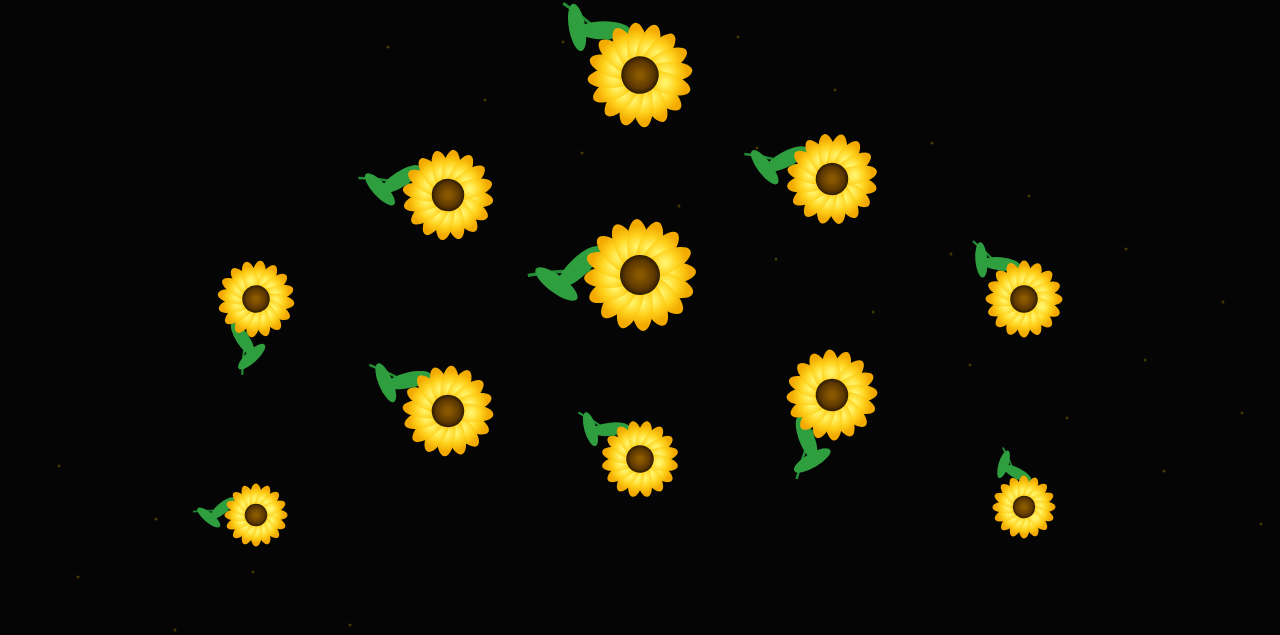
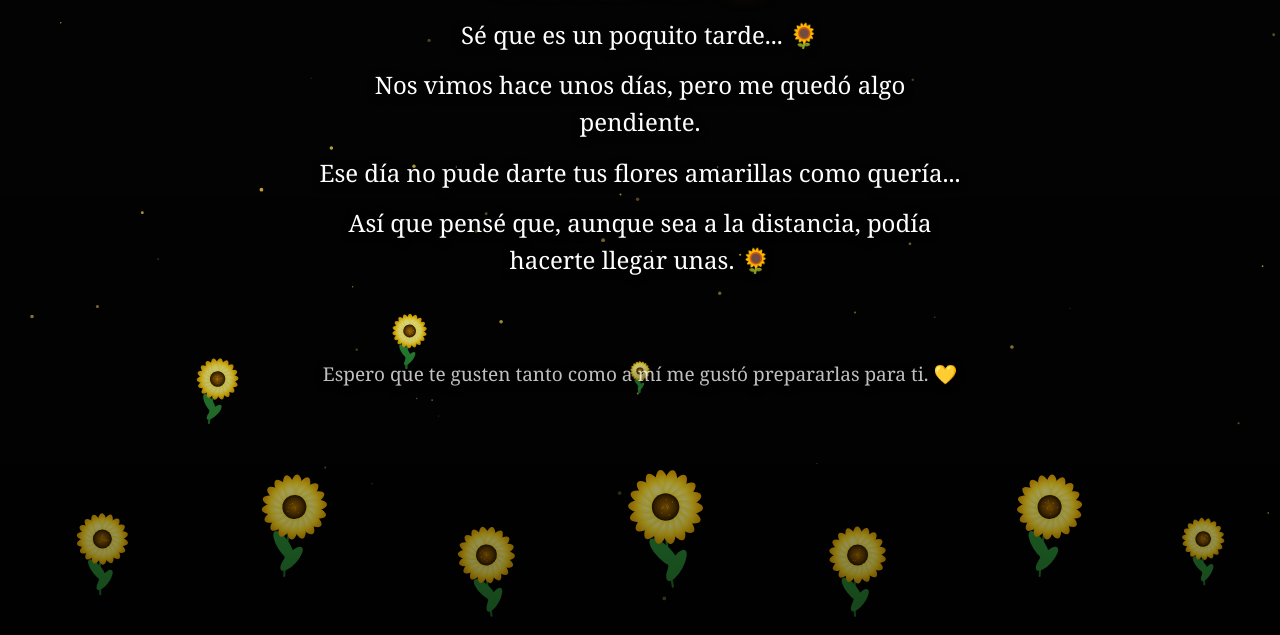
Before and after one commit to leonandre792-debug/yellow_flowers, a plain HTML site: page index.html in a window 1280 px wide. Shown: the part 165-800 px from the top of the page. Drawn offline with Linux system fonts and the light colour scheme.

Commit message:
Enhance visuals and animations in index.html
Updated title and styling for visual enhancements, adjusted animation timings, and modified flower drawing parameters.

```diff
--- a/index.html
+++ b/index.html
@@ -3,7 +3,8 @@
 <head>
 <meta charset="UTF-8">
 <meta name="viewport" content="width=device-width, initial-scale=1.0">
-<title>Para ti 💛</title>
+
+<title>Para ti 💛🌻</title>
 
 <style>
     * {
@@ -12,9 +13,9 @@
 
     body {
         margin: 0;
-        background: #050505;
+        background: #030303;
         overflow: hidden;
-        font-family: Georgia, serif;
+        font-family: Georgia, "Times New Roman", serif;
         color: white;
     }
 
@@ -25,30 +26,59 @@
         height: 100%;
     }
 
+    /* Oscurece ligeramente la parte inferior */
+    body::after {
+        content: "";
+        position: fixed;
+        inset: 0;
+        background: linear-gradient(
+            to top,
+            rgba(0,0,0,0.55),
+            transparent 55%
+        );
+        pointer-events: none;
+    }
+
     .mensaje {
         position: fixed;
         left: 50%;
-        bottom: 7%;
+        top: 10%;
         transform: translateX(-50%);
         width: 90%;
+        max-width: 650px;
         text-align: center;
+        z-index: 5;
         opacity: 0;
-        animation: aparecer 3s ease forwards;
-        animation-delay: 7s;
-        text-shadow: 0 0 15px #ffd700;
-        z-index: 2;
+        animation: aparecer 2.5s ease forwards;
     }
 
     .mensaje h1 {
         color: #ffd700;
-        font-size: clamp(28px, 8vw, 55px);
-        margin: 0 0 10px;
+        font-size: clamp(30px, 8vw, 58px);
+        margin: 0 0 22px;
+        text-shadow:
+            0 0 8px rgba(255,215,0,.8),
+            0 0 25px rgba(255,180,0,.5);
     }
 
     .mensaje p {
-        font-size: clamp(17px, 4vw, 24px);
-        margin: 0;
-        line-height: 1.5;
+        font-size: clamp(17px, 4.5vw, 24px);
+        line-height: 1.55;
+        margin: 13px 0;
+        text-shadow: 0 2px 8px black;
+    }
+
+    .final {
+        color: #ffd700;
+        font-weight: bold;
+        font-size: clamp(20px, 5vw, 28px) !important;
+        opacity: 0;
+        animation: aparecerFinal 2s ease forwards;
+        animation-delay: 8s;
+    }
+
+    .corazon {
+        color: #ffcc00;
     }
 
     @keyframes aparecer {
@@ -56,10 +86,29 @@
             opacity: 0;
             transform: translate(-50%, 20px);
         }
+
         to {
             opacity: 1;
             transform: translate(-50%, 0);
         }
+    }
+
+    @keyframes aparecerFinal {
+        from {
+            opacity: 0;
+            transform: translateY(15px);
+        }
+
+        to {
+            opacity: 1;
+            transform: translateY(0);
+        }
+    }
+
+    .firma {
+        margin-top: 25px !important;
+        font-size: clamp(15px, 3.5vw, 19px) !important;
+        color: rgba(255,255,255,.75);
     }
 </style>
 </head>
@@ -69,210 +118,487 @@
 <canvas id="flores"></canvas>
 
 <div class="mensaje">
+
     <h1>Para ti 💛</h1>
+
     <p>
-        Porque hay personas que hacen que todo florezca... 🌻<br>
-        y tú eres una de ellas.
+        Sé que es un poquito tarde... 🌻
     </p>
+
+    <p>
+        Nos vimos hace unos días,
+        pero me quedó algo pendiente.
+    </p>
+
+    <p>
+        Ese día no pude darte tus flores amarillas
+        como quería...
+    </p>
+
+    <p>
+        Así que pensé que, aunque sea a la distancia,
+        podía hacerte llegar unas. 🌻
+    </p>
+
+    <p class="final">
+        Estas flores son para ti. 💛🌻
+    </p>
+
+    <p class="firma">
+        Espero que te gusten tanto como a mí me gustó prepararlas para ti.
+        <span class="corazon">💛</span>
+    </p>
+
 </div>
 
 <script>
+
 const canvas = document.getElementById("flores");
 const ctx = canvas.getContext("2d");
 
-let W, H;
+let W;
+let H;
+
 let flores = [];
-let particulas = [];
+let estrellas = [];
 
 function resize() {
-    W = canvas.width = window.innerWidth * devicePixelRatio;
-    H = canvas.height = window.innerHeight * devicePixelRatio;
 
-    canvas.style.width = window.innerWidth + "px";
-    canvas.style.height = window.innerHeight + "px";
+    W = window.innerWidth;
+    H = window.innerHeight;
 
-    ctx.setTransform(devicePixelRatio, 0, 0, devicePixelRatio, 0, 0);
+    const ratio = window.devicePixelRatio || 1;
+
+    canvas.width = W * ratio;
+    canvas.height = H * ratio;
+
+    canvas.style.width = W + "px";
+    canvas.style.height = H + "px";
+
+    ctx.setTransform(ratio, 0, 0, ratio, 0, 0);
 }
 
 window.addEventListener("resize", resize);
+
 resize();
 
+
+/* ==========================================
+   ESTRELLAS / LUCES
+========================================== */
+
+function crearEstrellas() {
+
+    estrellas = [];
+
+    for (let i = 0; i < 55; i++) {
+
+        estrellas.push({
+            x: Math.random() * W,
+            y: Math.random() * H,
+            radio: Math.random() * 1.5 + 0.4,
+            brillo: Math.random(),
+            velocidad: Math.random() * 0.02 + 0.005
+        });
+    }
+}
+
+crearEstrellas();
+
+
+/* ==========================================
+   FLORES
+========================================== */
+
 function crearFlor(x, y, escala, retraso) {
+
     flores.push({
-        x,
-        y,
-        escala,
-        retraso,
+
+        x: x,
+        y: y,
+
+        escala: escala,
+
+        retraso: retraso,
+
         progreso: 0,
-        rotacion: Math.random() * Math.PI
+
+        rotacion: (Math.random() - 0.5) * 0.3,
+
+        balanceo: Math.random() * Math.PI * 2
     });
 }
 
-function dibujarFlor(flor) {
-    if (flor.progreso <= 0) return;
+
+/*
+   Las posiciones se adaptan al tamaño
+   de la pantalla.
+*/
+
+function prepararFlores() {
+
+    flores = [];
+
+    const posiciones = [
+
+        [8, 88, 0.38],
+        [23, 84, 0.48],
+        [38, 90, 0.42],
+        [52, 84, 0.55],
+        [67, 90, 0.42],
+        [82, 84, 0.48],
+        [94, 88, 0.38],
+
+        [17, 68, 0.50],
+        [32, 62, 0.62],
+        [50, 67, 0.70],
+        [68, 62, 0.62],
+        [83, 68, 0.50],
+
+        [50, 45, 0.78]
+
+    ];
+
+    posiciones.forEach((p, i) => {
+
+        crearFlor(
+
+            W * p[0] / 100,
+
+            H * p[1] / 100,
+
+            p[2],
+
+            1500 + i * 350
+        );
+
+    });
+}
+
+prepararFlores();
+
+
+/* ==========================================
+   DIBUJAR UNA FLOR
+========================================== */
+
+function dibujarFlor(flor, tiempo) {
+
+    if (flor.progreso <= 0) {
+        return;
+    }
+
+    const crecimiento = flor.progreso;
 
     const x = flor.x;
+
     const y = flor.y;
-    const s = flor.escala * flor.progreso;
+
+    const s = flor.escala * crecimiento;
+
+    const balanceo =
+        Math.sin(tiempo * 0.0015 + flor.balanceo) * 0.025;
+
 
     ctx.save();
+
     ctx.translate(x, y);
-    ctx.rotate(flor.rotacion);
 
-    // Tallo
-    ctx.strokeStyle = "#238b35";
-    ctx.lineWidth = 4 * flor.escala;
+    ctx.rotate(flor.rotacion + balanceo);
+
+
+    /* ------------------------------
+       TALLO
+    ------------------------------ */
+
+    ctx.strokeStyle = "#247a2e";
+
+    ctx.lineWidth = Math.max(2, 4 * flor.escala);
+
+    ctx.lineCap = "round";
+
     ctx.beginPath();
-    ctx.moveTo(0, 10 * s);
+
+    ctx.moveTo(0, 5 * s);
+
     ctx.quadraticCurveTo(
-        -15 * s,
+        -12 * s,
         70 * s,
         -8 * s,
-        140 * s
+        145 * s
     );
+
     ctx.stroke();
 
-    // Hoja izquierda
-    ctx.fillStyle = "#2e9e3f";
+
+    /* ------------------------------
+       HOJA IZQUIERDA
+    ------------------------------ */
+
+    ctx.fillStyle = "#2d9138";
+
     ctx.beginPath();
+
     ctx.ellipse(
         -15 * s,
-        75 * s,
-        12 * s,
+        82 * s,
+        13 * s,
         35 * s,
-        -0.7,
+        -0.65,
         0,
         Math.PI * 2
     );
+
     ctx.fill();
 
-    // Hoja derecha
+
+    /* ------------------------------
+       HOJA DERECHA
+    ------------------------------ */
+
     ctx.beginPath();
+
     ctx.ellipse(
-        5 * s,
-        105 * s,
-        11 * s,
+        4 * s,
+        108 * s,
+        12 * s,
         32 * s,
-        0.7,
+        0.65,
         0,
         Math.PI * 2
     );
+
     ctx.fill();
 
-    // Pétalos
-    const petalos = 16;
+
+    /* ------------------------------
+       PÉTALOS
+    ------------------------------ */
+
+    const petalos = 18;
 
     for (let i = 0; i < petalos; i++) {
-        const a = (Math.PI * 2 / petalos) * i;
+
+        const angulo =
+            (Math.PI * 2 / petalos) * i;
 
         ctx.save();
-        ctx.rotate(a);
 
-        const gradiente = ctx.createRadialGradient(
-            0, -35 * s, 2,
-            0, -35 * s, 28 * s
+        ctx.rotate(angulo);
+
+
+        const gradiente =
+            ctx.createRadialGradient(
+                0,
+                -34 * s,
+                2,
+                0,
+                -34 * s,
+                30 * s
+            );
+
+        gradiente.addColorStop(
+            0,
+            "#fff98a"
         );
 
-        gradiente.addColorStop(0, "#fff36a");
-        gradiente.addColorStop(0.5, "#ffd21c");
-        gradiente.addColorStop(1, "#f2a900");
+        gradiente.addColorStop(
+            0.45,
+            "#ffe12b"
+        );
+
+        gradiente.addColorStop(
+            1,
+            "#e9a900"
+        );
 
         ctx.fillStyle = gradiente;
 
         ctx.beginPath();
+
         ctx.ellipse(
             0,
-            -35 * s,
-            14 * s,
-            35 * s,
+            -34 * s,
+            13 * s,
+            34 * s,
             0,
             0,
             Math.PI * 2
         );
+
         ctx.fill();
 
         ctx.restore();
     }
 
-    // Centro
-    const centro = ctx.createRadialGradient(
-        0, 0, 2,
-        0, 0, 25 * s
+
+    /* ------------------------------
+       CENTRO DE LA FLOR
+    ------------------------------ */
+
+    const centro =
+        ctx.createRadialGradient(
+            0,
+            0,
+            2,
+            0,
+            0,
+            25 * s
+        );
+
+    centro.addColorStop(
+        0,
+        "#9b6500"
     );
 
-    centro.addColorStop(0, "#8b5a00");
-    centro.addColorStop(0.7, "#5c3700");
-    centro.addColorStop(1, "#2f1b00");
+    centro.addColorStop(
+        0.65,
+        "#5d3900"
+    );
+
+    centro.addColorStop(
+        1,
+        "#291700"
+    );
 
     ctx.fillStyle = centro;
+
     ctx.beginPath();
-    ctx.arc(0, 0, 25 * s, 0, Math.PI * 2);
+
+    ctx.arc(
+        0,
+        0,
+        25 * s,
+        0,
+        Math.PI * 2
+    );
+
     ctx.fill();
+
+
+    /*
+       Pequeños puntos en el centro
+    */
+
+    for (let i = 0; i < 12; i++) {
+
+        const angulo =
+            Math.random() * Math.PI * 2;
+
+        const distancia =
+            Math.random() * 17 * s;
+
+        const px =
+            Math.cos(angulo) * distancia;
+
+        const py =
+            Math.sin(angulo) * distancia;
+
+        ctx.fillStyle =
+            "rgba(255,190,30,.5)";
+
+        ctx.beginPath();
+
+        ctx.arc(
+            px,
+            py,
+            Math.max(0.5, 1.2 * s),
+            0,
+            Math.PI * 2
+        );
+
+        ctx.fill();
+    }
+
 
     ctx.restore();
 }
 
-// Crear flores en distintas posiciones
-function prepararFlores() {
-    flores = [];
 
-    const posiciones = [
-        [20, 85, 0.45],
-        [50, 78, 0.55],
-        [80, 84, 0.45],
-        [35, 72, 0.65],
-        [65, 70, 0.65],
-        [50, 55, 0.8],
-        [20, 58, 0.55],
-        [80, 58, 0.55],
-        [35, 45, 0.65],
-        [65, 43, 0.65],
-        [50, 30, 0.75]
-    ];
-
-    posiciones.forEach((p, i) => {
-        crearFlor(
-            window.innerWidth * p[0] / 100,
-            window.innerHeight * p[1] / 100,
-            p[2],
-            i * 350
-        );
-    });
-}
-
-prepararFlores();
+/* ==========================================
+   ANIMACIÓN
+========================================== */
 
 let inicio = performance.now();
 
 function animar(tiempo) {
-    ctx.clearRect(0, 0, window.innerWidth, window.innerHeight);
 
-    // Fondo con pequeñas luces
-    for (let i = 0; i < 40; i++) {
-        const x = (i * 97) % window.innerWidth;
-        const y = (i * 53) % window.innerHeight;
+    ctx.clearRect(
+        0,
+        0,
+        W,
+        H
+    );
 
-        ctx.fillStyle = "rgba(255,215,0,0.25)";
+
+    /* ------------------------------
+       ESTRELLAS
+    ------------------------------ */
+
+    estrellas.forEach(estrella => {
+
+        estrella.brillo +=
+            estrella.velocidad;
+
+        const brillo =
+            0.25 +
+            Math.abs(Math.sin(
+                estrella.brillo
+            )) * 0.5;
+
+        ctx.fillStyle =
+            `rgba(255,220,80,${brillo})`;
+
         ctx.beginPath();
-        ctx.arc(x, y, 1.5, 0, Math.PI * 2);
+
+        ctx.arc(
+            estrella.x,
+            estrella.y,
+            estrella.radio,
+            0,
+            Math.PI * 2
+        );
+
         ctx.fill();
-    }
+
+    });
+
+
+    /* ------------------------------
+       FLORES
+    ------------------------------ */
 
     flores.forEach(flor => {
-        const transcurrido = tiempo - inicio - flor.retraso;
 
-        flor.progreso = Math.min(
-            1,
-            Math.max(0, transcurrido / 1200)
+        const transcurrido =
+            tiempo -
+            inicio -
+            flor.retraso;
+
+
+        flor.progreso =
+            Math.min(
+                1,
+                Math.max(
+                    0,
+                    transcurrido / 1700
+                )
+            );
+
+
+        dibujarFlor(
+            flor,
+            tiempo
         );
 
-        dibujarFlor(flor);
     });
+
 
     requestAnimationFrame(animar);
 }
 
 requestAnimationFrame(animar);
+
 </script>
 
 </body>
```
